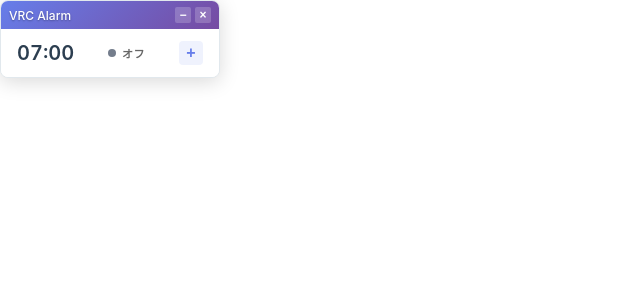
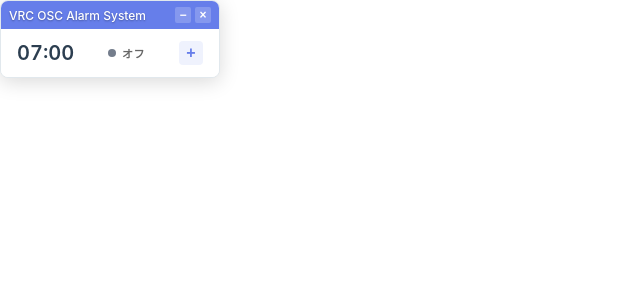
Before and after one commit to S-Akagi/VRC-OSC-Alarm, a React (Vite) app: page / in a window 1280 px wide. Shown: the top 300 px of the page, without its empty margins (0-640 px from the left). Built offline with nearby package versions, Linux system fonts and the light colour scheme.

Commit message:
タイトル変更

```diff
--- a/src/App.css
+++ b/src/App.css
@@ -33,7 +33,7 @@ html {
 
 /* Custom Titlebar */
 .custom-titlebar {
-  background: linear-gradient(135deg, #667eea 0%, #764ba2 100%);
+  background: #667eea;
   height: 28px;
   display: flex;
   align-items: center;
--- a/src/App.tsx
+++ b/src/App.tsx
@@ -157,7 +157,7 @@ function App() {
       {/* カスタムタイトルバー */}
       <div className="custom-titlebar" onMouseDown={handleWindowDrag}>
         <div className="titlebar-content">
-          <span className="window-title">VRC Alarm</span>
+          <span className="window-title">VRC OSC Alarm System</span>
           <div className="titlebar-buttons">
             <button
               type="button"
```
